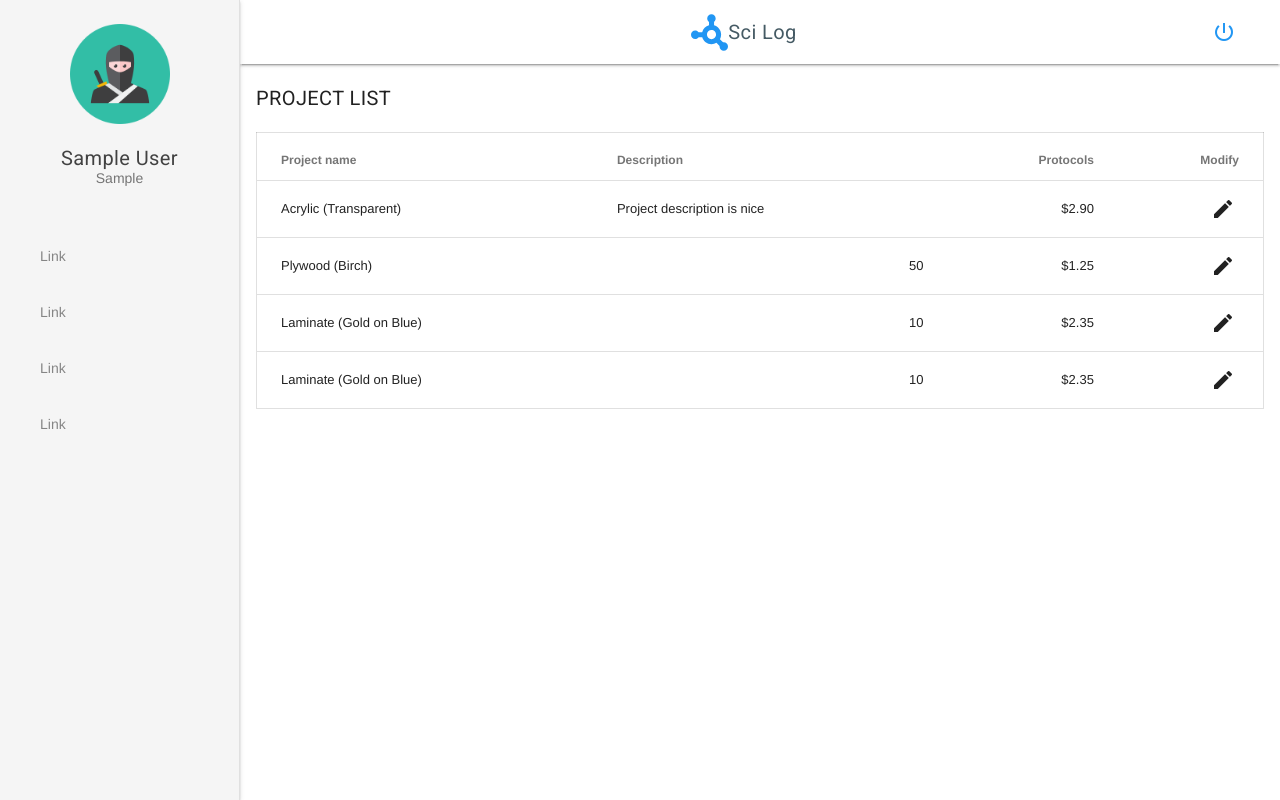
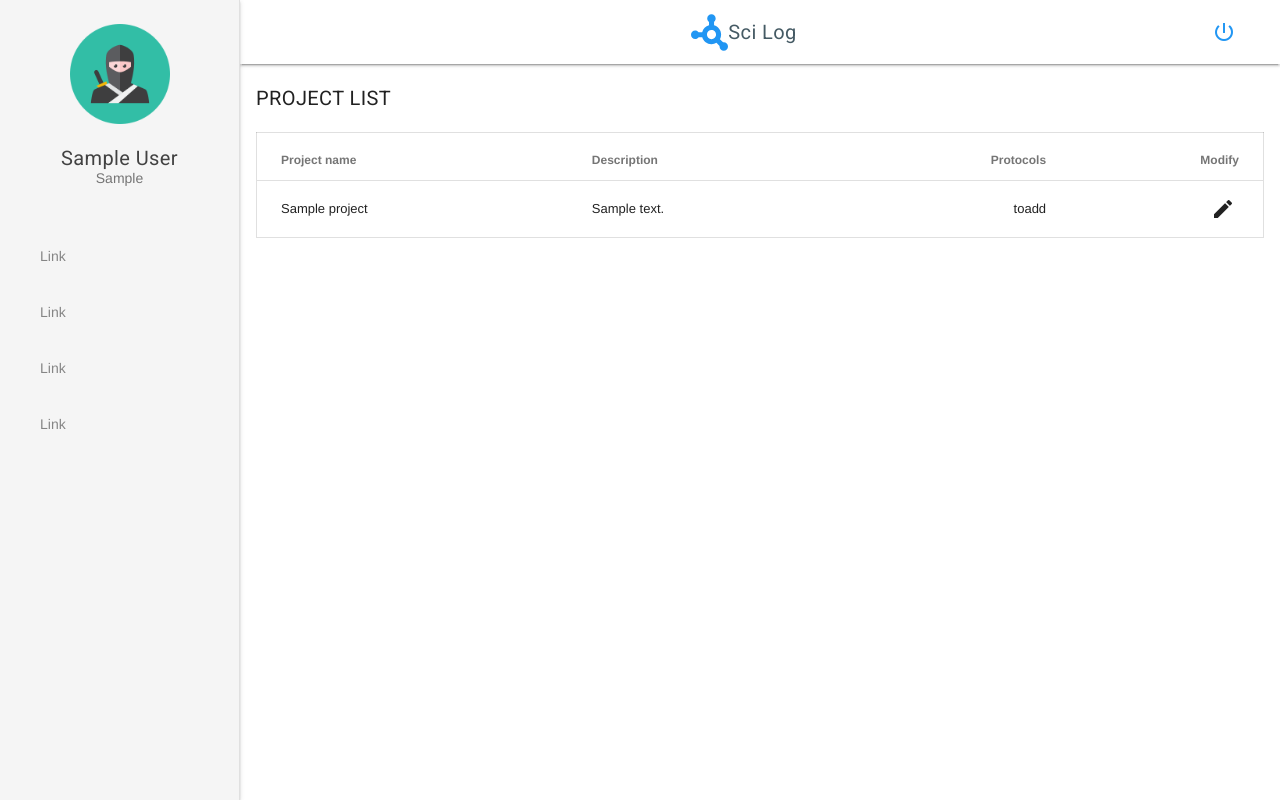
Before and after one commit to CLGinc/fictional-fiesta, a Django app: a page that uses projects/templates/projects_list.html in a window 1280 px wide. Run offline with Django 3.2, Linux system fonts and the light colour scheme; a user stored in the database is signed in; tables that the repository leaves empty hold one stand-in row (values such as "Sample post"); some libraries are stand-ins or nearby versions.

Commit message:
List projects

```diff
--- a/projects/templates/projects_list.html
+++ b/projects/templates/projects_list.html
@@ -18,46 +18,18 @@
             </tr>
           </thead>
           <tbody>
+            {% for project in projects_list %}
             <tr>
-              <td class="mdl-data-table__cell--non-numeric">Acrylic (Transparent)</td>
-              <td class="mdl-data-table__cell--non-numeric">Project description is nice</td>
-              <td>$2.90</td>
+              <td class="mdl-data-table__cell--non-numeric">{{ project.name }}</td>
+              <td class="mdl-data-table__cell--non-numeric">{{ project.description }}</td>
+              <td>toadd</td>
               <td>
                 <button class="mdl-button mdl-js-button mdl-button--icon">
                   <i class="material-icons">mode_edit</i>
                 </button>
               </td>
             </tr>
-            <tr>
-              <td class="mdl-data-table__cell--non-numeric">Plywood (Birch)</td>
-              <td>50</td>
-              <td>$1.25</td>
-              <td>
-                <button class="mdl-button mdl-js-button mdl-button--icon">
-                  <i class="material-icons">mode_edit</i>
-                </button>
-              </td>
-            </tr>
-            <tr>
-              <td class="mdl-data-table__cell--non-numeric">Laminate (Gold on Blue)</td>
-              <td>10</td>
-              <td>$2.35</td>
-              <td>
-                <button class="mdl-button mdl-js-button mdl-button--icon">
-                  <i class="material-icons">mode_edit</i>
-                </button>
-              </td>
-            </tr>
-            <tr>
-              <td class="mdl-data-table__cell--non-numeric">Laminate (Gold on Blue)</td>
-              <td>10</td>
-              <td>$2.35</td>
-              <td>
-                <button class="mdl-button mdl-js-button mdl-button--icon">
-                  <i class="material-icons">mode_edit</i>
-                </button>
-              </td>
-            </tr>
+            {% endfor %}
           </tbody>
         </table>
         </div>
--- a/projects/views.py
+++ b/projects/views.py
@@ -1,5 +1,8 @@
 from django.shortcuts import render
+
+from projects.models import Project, Role
 
 
 def projects_list(request):
+    projects_list = Project.objects.filter(roles__user=request.user)
     return render(request, 'projects_list.html', locals())
```
